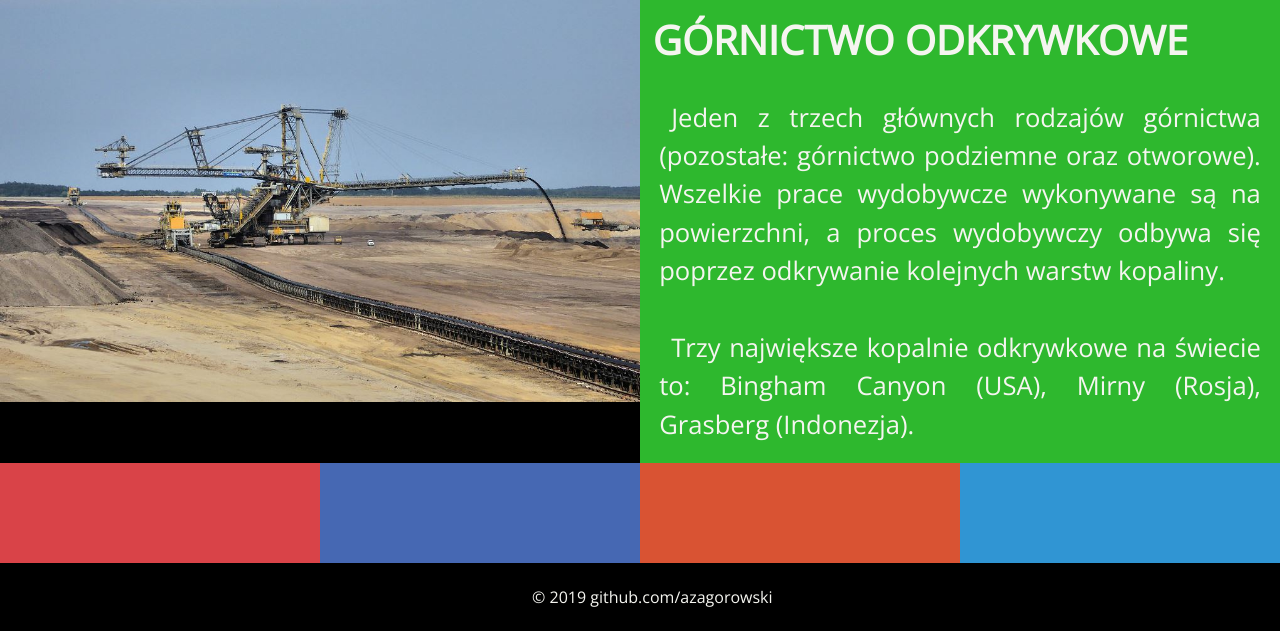
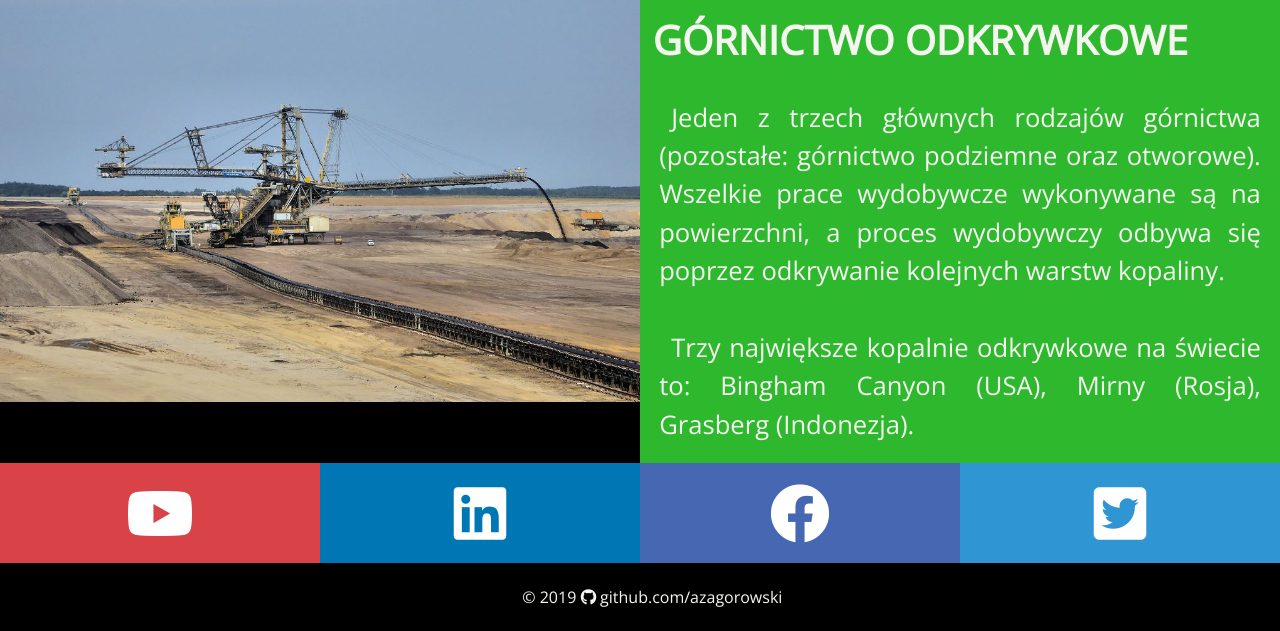
Before and after one commit to azagorowski/opencast-web-portal, a PHP site: page / in a window 1280 px wide. Shown: the part 1747-2378 px from the top of the page. Run offline with PHP 8.4, Linux system fonts and the light colour scheme; some libraries are stand-ins or nearby versions; some web fonts are replaced.

Commit message:
Change of social media section

```diff
--- a/src/index.php
+++ b/src/index.php
@@ -7,9 +7,8 @@
 	<!-- Source of fonts-->
 	<link rel="stylesheet" href="css/fontello.css">
 	<link href="css/font-awsome.min.css" rel="stylesheet"/>
-	<!-- SOCIAL MEDIA - source
-	<link rel="stylesheet" href="css-sm/fontello.css" type="text/css" />-->
-
+	<!-- SOCIAL MEDIA - source -->
+	<link rel="stylesheet" href="https://use.fontawesome.com/releases/v5.8.2/css/all.css" integrity="sha384-oS3vJWv+0UjzBfQzYUhtDYW+Pj2yciDJxpsK1OYPAYjqT085Qq/1cq5FLXAZQ7Ay" crossorigin="anonymous">
 
 	<link rel="shortcut icon" type="image/png" href="img/mineicon.png"/>
 
@@ -102,14 +101,14 @@
 	</section>
 <!-- End of 2-col section -->
 	<section class="social-media">
-		<div id="yt"></div>
-		<div id="fb"></div>
-		<div id="gplus"></div>
-		<div id="tw"></div>
+		<div id="yt"><a href="http://youtube.com"><td><i class="fab fa-youtube"></i></td></a></div>
+		<div id="ln"><a href="http://linkedin.com"><td><i class="fab fa-linkedin"></i></td></a></div>
+		<div id="fb"><a href="http://facebook.com"><td><i class="fab fa-facebook"></i></td></a></div>
+		<div id="tw"><a href="http://twitter.com"><td><i class="fab fa-twitter-square"></i></td></a></div>
 	</section>
 <!-- End of SOCIAL MEDIA section-->
 	<footer>
-		<p>&copy; 2019 github.com/azagorowski</p>
+		<p>&copy; 2019 <i class="fab fa-github"></i> github.com/azagorowski</p>
 	</footer>
 <!-- End of copyright section-->
 </body>
--- a/src/style.css
+++ b/src/style.css
@@ -228,6 +228,7 @@ aside {
 	text-align: center;
 }
 
+/*YouTube*/
 #yt {
 	width: 25%;
 	height: 100px;
@@ -238,6 +239,37 @@ aside {
 	background-color: #c83237;
 }
 
+#yt a {
+	color: #ffffff;
+	text-decoration: none;
+	display: block;
+	text-align: center;
+	padding-top: 20px;
+	font-size: 60px;
+	line-height: 100%;
+}
+
+#yt a:hover {
+	color: #ffffff;
+	text-decoration: none;
+	display: block;
+	text-align: center;
+	padding-top: 20px;
+	font-size: 60px;
+	line-height: 100%;
+}
+
+#yt a:visited {
+	color: #ffffff;
+	text-decoration: none;
+	display: block;
+	text-align: center;
+	padding-top: 20px;
+	font-size: 60px;
+	line-height: 100%;
+
+}
+/*Facebook*/
 #fb {
 	width: 25%;
 	height: 100px;
@@ -249,17 +281,80 @@ aside {
 	background-color: #3557a2;
 }
 
-#gplus {
+#fb a {
+	color: #ffffff;
+	text-decoration: none;
+	display: block;
+	text-align: center;
+	padding-top: 20px;
+	font-size: 60px;
+	line-height: 100%;
+}
+
+#fb a:hover {
+	color: #ffffff;
+	text-decoration: none;
+	display: block;
+	text-align: center;
+	padding-top: 20px;
+	font-size: 60px;
+	line-height: 100%;
+}
+
+#fb a:visited {
+	color: #ffffff;
+	text-decoration: none;
+	display: block;
+	text-align: center;
+	padding-top: 20px;
+	font-size: 60px;
+	line-height: 100%;
+
+}
+/*LinkedIn*/
+#ln {
 	width: 25%;
 	height: 100px;
-	background-color: #d95333;
+	background-color: #0077B5;
 	float: left;
 }
 
-#gplus:hover {
-	background-color: #c84222;
+#ln:hover {
+	background-color: #3392C4;
 }
 
+#ln a {
+	color: #ffffff;
+	text-decoration: none;
+	display: block;
+	text-align: center;
+	padding-top: 20px;
+	font-size: 60px;
+	line-height: 100%;
+}
+
+#ln a:hover {
+	color: #ffffff;
+	text-decoration: none;
+	display: block;
+	text-align: center;
+	padding-top: 20px;
+	font-size: 60px;
+	line-height: 100%;
+}
+
+#ln a:visited {
+	color: #ffffff;
+	text-decoration: none;
+	display: block;
+	text-align: center;
+	padding-top: 20px;
+	font-size: 60px;
+	line-height: 100%;
+
+}
+
+/*Twitter*/
 #tw {
 	width: 25%;
 	height: 100px;
@@ -269,6 +364,37 @@ aside {
 
 #tw:hover {
 	background-color: #2084c2;
+}
+
+#tw a {
+	color: #ffffff;
+	text-decoration: none;
+	display: block;
+	text-align: center;
+	padding-top: 20px;
+	font-size: 60px;
+	line-height: 100%;
+}
+
+#tw a:hover {
+	color: #ffffff;
+	text-decoration: none;
+	display: block;
+	text-align: center;
+	padding-top: 20px;
+	font-size: 60px;
+	line-height: 100%;
+}
+
+#tw a:visited {
+	color: #ffffff;
+	text-decoration: none;
+	display: block;
+	text-align: center;
+	padding-top: 20px;
+	font-size: 60px;
+	line-height: 100%;
+
 }
 
 /*Zmiana rozmiaru obrazka po najechaniu kursorem*/
```
